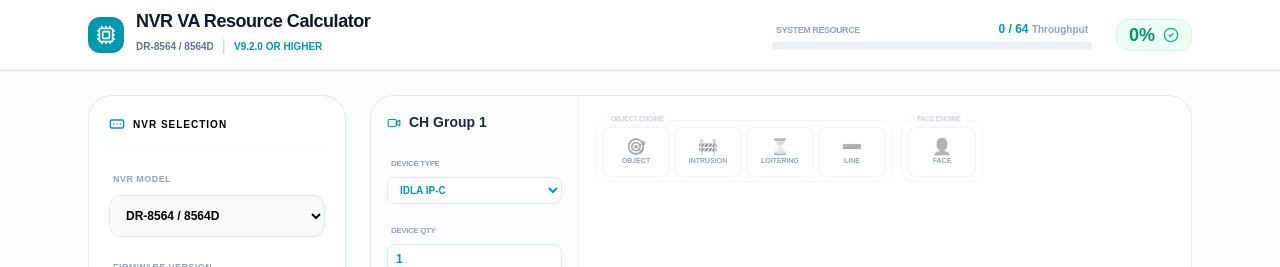
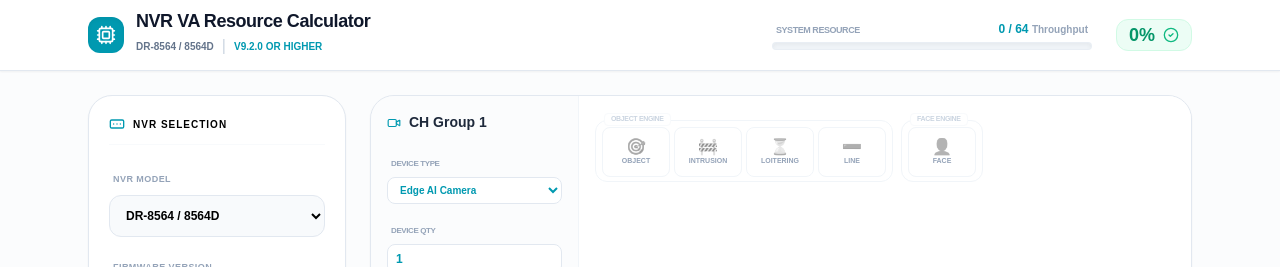
Before and after one commit to parksy1001/nvr-va-calculator, a React (Create React App) app: page / in a window 1280 px wide. Shown: the top 267 px of the page. Built offline with nearby package versions, Linux system fonts and the light colour scheme; a web font is replaced by a local one.

Commit message:
표기 수정: IDLA IP-C  -> Edge AI Camera, IDLA Pro IP-C -> Edge AI Plus Camera

```diff
--- a/src/App.js
+++ b/src/App.js
@@ -55,8 +55,8 @@
 ];
 
 const CAMERA_TYPES = {
-    'idla_standard': { label: 'IDLA IP-C', allowedGroups: ['ENGINE_1', 'ENGINE_2'], maxConcurrentEngines: 2 },
-    'idla_pro': { label: 'IDLA Pro IP-C', allowedGroups: ['ENGINE_1', 'ENGINE_2', 'ENGINE_3', 'ENGINE_4', 'ENGINE_5', 'ENGINE_6', 'ENGINE_7'], maxConcurrentEngines: 7, minFw: "v9.1.0+" },
+    'idla_standard': { label: 'Edge AI Camera', allowedGroups: ['ENGINE_1', 'ENGINE_2'], maxConcurrentEngines: 2 },
+    'idla_pro': { label: 'Edge AI Plus Camera', allowedGroups: ['ENGINE_1', 'ENGINE_2', 'ENGINE_3', 'ENGINE_4', 'ENGINE_5', 'ENGINE_6', 'ENGINE_7'], maxConcurrentEngines: 7, minFw: "v9.1.0+" },
     'dv1304': { label: 'DV-1304 1CH', allowedGroups: ['ENGINE_0'], maxConcurrentEngines: 0, limitOneFeature: true  },
     'dv1304a': { label: 'DV-1304-A 1CH', allowedGroups: ['ENGINE_1', 'ENGINE_2'], maxConcurrentEngines: 1, limitOneFeature: true }
 };
```
